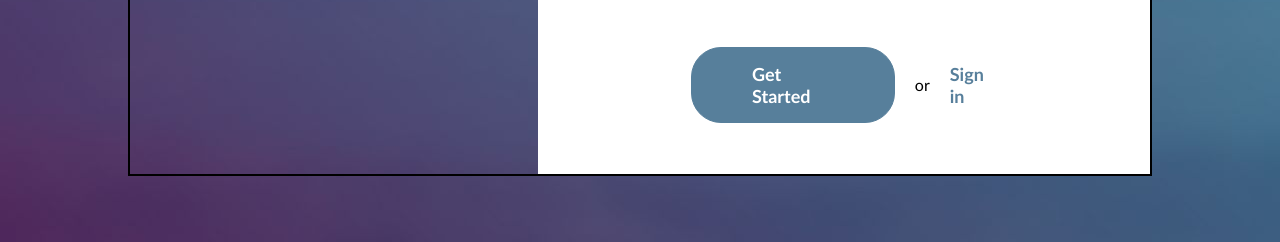
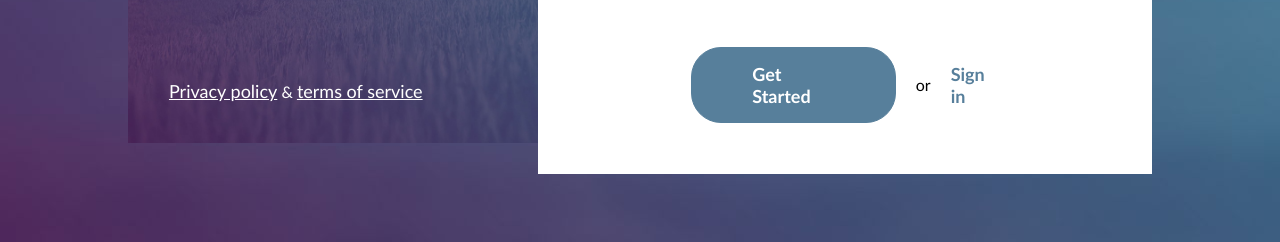
Before and after one commit to AgneKal/signUp, a website: page index.html in a window 1280 px wide. Shown: the part 558-800 px from the top of the page. Drawn offline with Linux system fonts and the light colour scheme.

Commit message:
fixed hight

```diff
--- a/css/main.css
+++ b/css/main.css
@@ -3,10 +3,7 @@
     max-width: 1280px;
     min-width: 800px;
     display: flex;
-    flex-direction: row;
-    align-items: center;
     position: relative;
-    border: 2px solid black;
 }
 
 .left-side {
@@ -15,8 +12,9 @@
     background-repeat: no-repeat;
     background-size: cover;
     width: 40%;
-    height: 90%;
     color: white;
+    margin-top: 3%;
+    margin-bottom: 3%;
     display: flex;
     flex-direction: column;
     justify-content: space-between;
@@ -53,7 +51,6 @@
     background-color: white;
     padding-top: 5%;
     padding-bottom: 5%;
-
 }
 
 .form {
```
